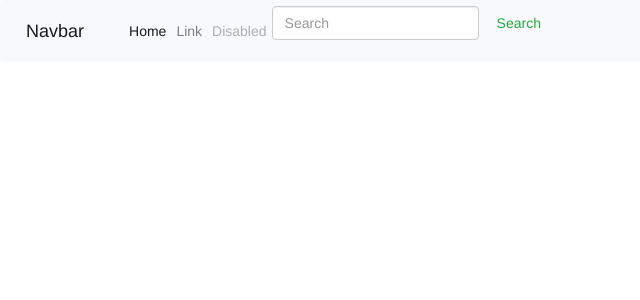
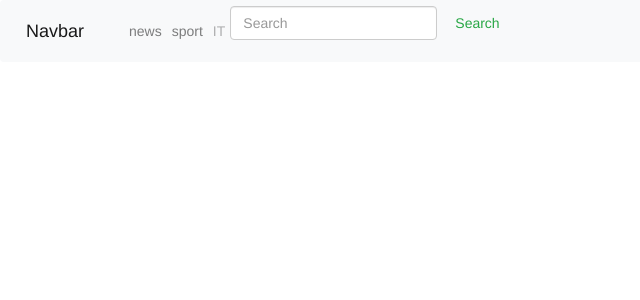
Before and after one commit to vkhomyn95/NewsSite_django, a Django app: template templates/base.html in a window 1280 px wide. Shown: the top 300 px of the page, without its empty margins (0-640 px from the left). Run offline with Django 3.2, Linux system fonts and the light colour scheme; the template is opened without the code that fills it, so the values that code supplies are empty; some libraries are stand-ins or nearby versions.

Commit message:
second version

```diff
--- a/news/admin.py
+++ b/news/admin.py
@@ -4,3 +4,6 @@ from __future__ import unicode_literals
 from django.contrib import admin
 
 # Register your models here.
+from news.models import News
+
+admin.site.register(News)
--- a/news/views.py
+++ b/news/views.py
@@ -4,7 +4,9 @@ from __future__ import unicode_literals
 from django.shortcuts import render
 
 # Create your views here.
+from news.models import  News
 
 
 def home(request):
-    return render(request, 'main.html', {})
+    news = News.objects.all()
+    return render(request, 'main.html', {'news': news})
--- a/newssite/settings.py
+++ b/newssite/settings.py
@@ -37,6 +37,7 @@ INSTALLED_APPS = [
     'django.contrib.sessions',
     'django.contrib.messages',
     'django.contrib.staticfiles',
+    'news',
 ]
 
 MIDDLEWARE = [
--- a/newssite/urls.py
+++ b/newssite/urls.py
@@ -27,5 +27,4 @@ urlpatterns = [
 
 if settings.DEBUG:
     from django.conf.urls.static import static
-
     urlpatterns += static(settings.MEDIA_URL, document_root=settings.MEDIA_ROOT)
--- a/templates/navbar.html
+++ b/templates/navbar.html
@@ -13,17 +13,17 @@
 
   <div class="collapse navbar-collapse" id="navbarTogglerDemo02">
     <ul class="navbar-nav mr-auto mt-2 mt-lg-0">
-      <li class="nav-item active">
-        <a class="nav-link" href="#">Home <span class="sr-only">(current)</span></a>
+      <li class="nav-item ">
+        <a class="nav-link" href="#">news <span class="sr-only">(current)</span></a>
       </li>
       <li class="nav-item">
-        <a class="nav-link" href="#">Link</a>
+        <a class="nav-link" href="#">sport</a>
       </li>
       <li class="nav-item">
-        <a class="nav-link disabled" href="#">Disabled</a>
+        <a class="nav-link disabled" href="#">IT</a>
       </li>
     </ul>
-    <form class="form-inline my-2 my-lg-0">
+    <form class="form-inline my-2 my-lg-0 right">
       <input class="form-control mr-sm-2" type="search" placeholder="Search">
       <button class="btn btn-outline-success my-2 my-sm-0" type="submit">Search</button>
     </form>
```
Also changed, not shown: news/models.py (+10 -2 lines), templates/main.html (+17 -1 lines), db.sqlite3, media/news/Screenshot_from_2018-06-06_19-01-28.png (added), media/news/Screenshot_from_2018-06-08_21-56-39.png (added), news/migrations/0001_initial.py (added), static/css/style.css (added), 7 other files.
